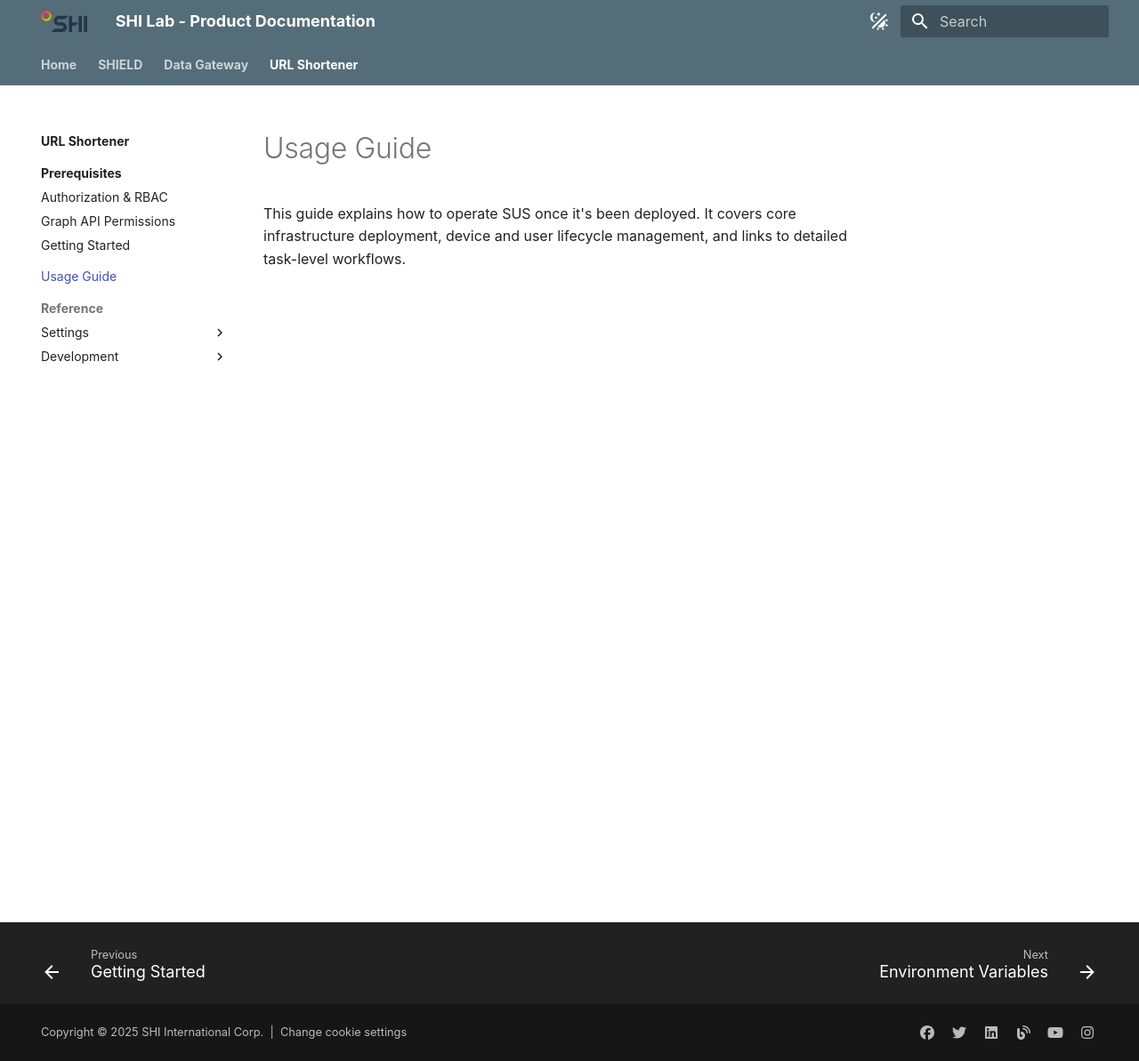
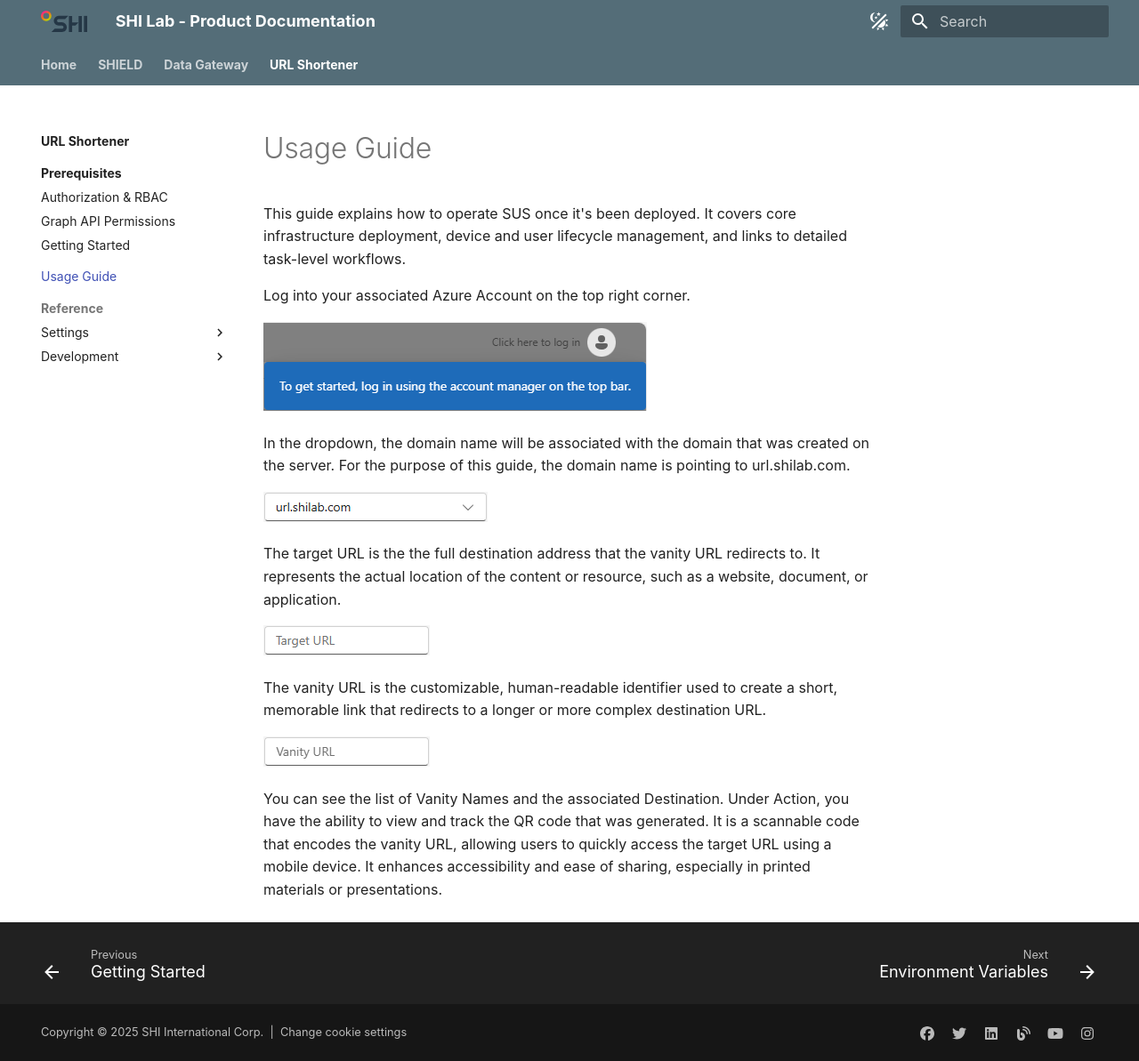
Before and after one commit to Software-Hardware-Integration-Lab/Documentation, an MkDocs documentation site: the page built from docs/URL-Shortener/Usage-Guide.md, in a window 1280 px wide and 1193 px high. Shown: the whole window at 89% size. Built offline with MkDocs 1.6.1 and Material for MkDocs 9.7.7, drawn with Linux system fonts in a browser that asks for light colours; plug-ins that fetch from the network failed and are left out.

Commit message:
Add usage guide images and update documentation
Added light and dark mode images for login, domain, target URL, and vanity URL to the assets folder. Updated the Usage Guide to include visual references and expanded instructions for logging in, domain association, target and vanity URLs, and QR code actions. Improved Getting Started instructions with a code block for resource group creation.

```diff
--- a/docs/URL-Shortener/Usage-Guide.md
+++ b/docs/URL-Shortener/Usage-Guide.md
@@ -1,3 +1,25 @@
 # Usage Guide
 
 This guide explains how to operate SUS once it's been deployed. It covers core infrastructure deployment, device and user lifecycle management, and links to detailed task-level workflows.
+
+Log into your associated Azure Account on the top right corner.
+
+![LogIn](../assets/Login-Light.png#only-light){ loading=lazy }
+![LogIn](../assets/Login-Dark.png#only-dark){ loading=lazy }
+
+In the dropdown, the domain name will be associated with the domain that was created on the server. For the purpose of this guide, the domain name is pointing to url.shilab.com.
+
+![Domain](../assets/DomainUrl-Light.png#only-light){ loading=lazy }
+![Domain](../assets/DomainUrl-Dark.png#only-dark){ loading=lazy }
+
+The target URL is the the full destination address that the vanity URL redirects to. It represents the actual location of the content or resource, such as a website, document, or application.
+
+![Target](../assets/TargetUrl-Light.png#only-light){ loading=lazy }
+![Target](../assets/TargetUrl-Dark.png#only-dark){ loading=lazy }
+
+The vanity URL is the customizable, human-readable identifier used to create a short, memorable link that redirects to a longer or more complex destination URL.
+
+![Vanity](../assets/VanityUrl-Light.png#only-light){ loading=lazy }
+![Vanity](../assets/VanityUrl-Dark.png#only-dark){ loading=lazy }
+
+You can see the list of Vanity Names and the associated Destination. Under Action, you have the ability to view and track the QR code that was generated. It is a scannable code that encodes the vanity URL, allowing users to quickly access the target URL using a mobile device. It enhances accessibility and ease of sharing, especially in printed materials or presentations.
```
Also changed, not shown: docs/URL-Shortener/Getting-Started.md (+6 -2 lines), docs/URL-Shortener/assets/DomainUrl-Dark.png (added), docs/URL-Shortener/assets/DomainUrl-Light.png (added), docs/URL-Shortener/assets/LogIn-Light.png (added), docs/URL-Shortener/assets/Login-Dark.png (added), docs/URL-Shortener/assets/TargetUrl-Dark.png (added), docs/URL-Shortener/assets/TargetUrl-Light.png (added), docs/URL-Shortener/assets/VanityUrl-Dark.png (added), docs/URL-Shortener/assets/VanityUrl-Light.png (added).
